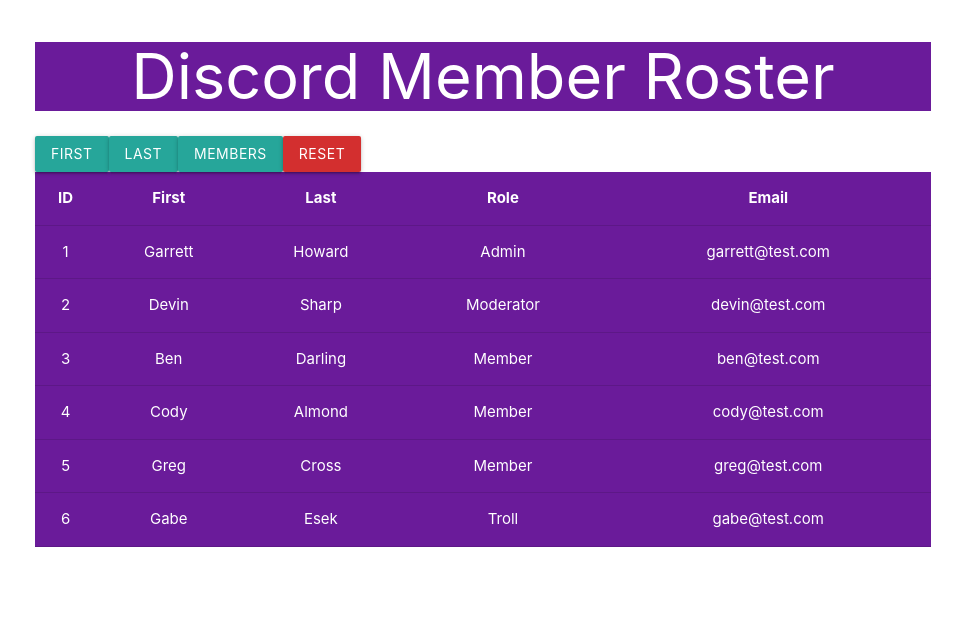
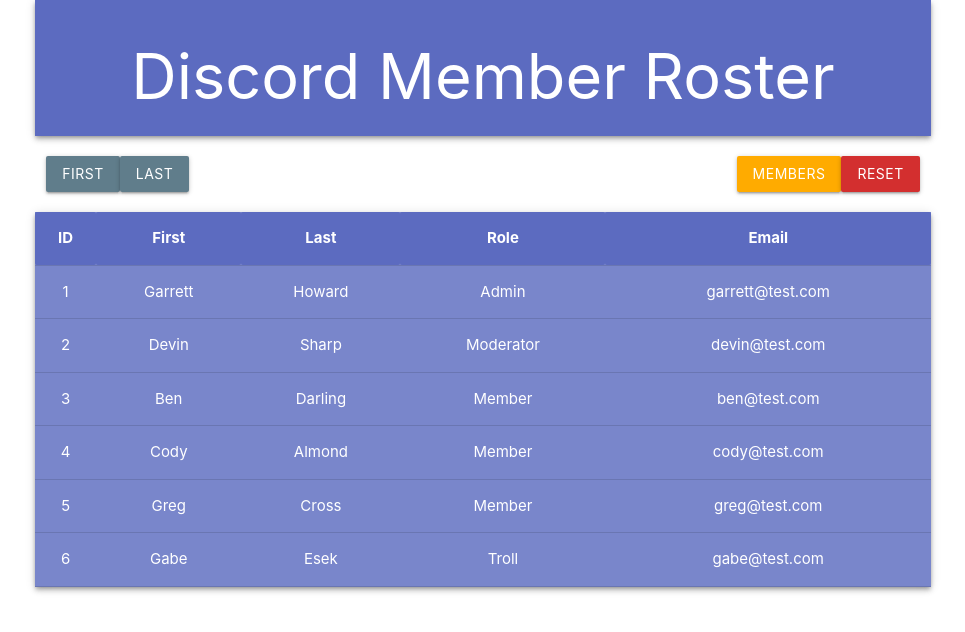
Before and after one commit to meta-byte/discord_react_directory, a React (Create React App) app: page / in a window 1280 px wide. Shown: the top 632 px of the page, without its empty margins (157-1122 px from the left). Built offline with nearby package versions, Linux system fonts and the light colour scheme.

Commit message:
modified styling via materialize classes to match Discord color scheme

```diff
--- a/src/Components/Buttons/Buttons.js
+++ b/src/Components/Buttons/Buttons.js
@@ -3,11 +3,15 @@
 function Buttons(props) {
 
     return (
-        <div className="Row">
-            <button className="btn waves-effect waves-light sort-first" onClick={props.sortFirst}>First</button>
-            <button className="btn waves-effect waves-light sort-last" onClick={props.sortLast}>Last</button>
-            <button className="btn waves-effect waves-light filter-members" onClick={props.filterMembers}>Members</button>
-            <button className="btn red darken-2 waves-effect waves-light filter-members" onClick={props.defaultState}>Reset</button>
+        <div className="row ">
+            <div className="col s6 left-align">
+                <button className="btn blue-grey waves-effect waves-light sort-first" onClick={props.sortFirst}>First</button>
+                <button className="btn blue-grey waves-effect waves-light sort-last" onClick={props.sortLast}>Last</button>
+            </div>
+            <div className="col s6 right-align">
+                <button className="btn amber accent-4 waves-effect waves-light filter-members" onClick={props.filterMembers}>Members</button>
+                <button className="btn red darken-2 waves-effect waves-light filter-members" onClick={props.defaultState}>Reset</button>
+            </div>
         </div>
     )
 }
--- a/src/Components/Header/Header.js
+++ b/src/Components/Header/Header.js
@@ -2,8 +2,10 @@
 
 function Header() {
     return (
-        <div className="center-align purple darken-3 white-text">
-            <h1>Discord Member Roster</h1>
+        <div className="row center-align">
+            <div className="col s12 indigo lighten-1 white-text z-depth-2">
+                <h1>Discord Member Roster</h1>
+            </div>
         </div>
     )
 }
--- a/src/Pages/Home.js
+++ b/src/Pages/Home.js
@@ -61,8 +61,8 @@
                     sortLast={this.sortLast}
                 />
                 <div className="white-text">
-                    <table className="highlight centered purple darken-3">
-                        <thead>
+                    <table className="highlight centered indigo lighten-2 z-depth-2">
+                        <thead className="indigo lighten-1">
                             <tr>
                                 <th>ID</th>
                                 <th>First</th>
```
